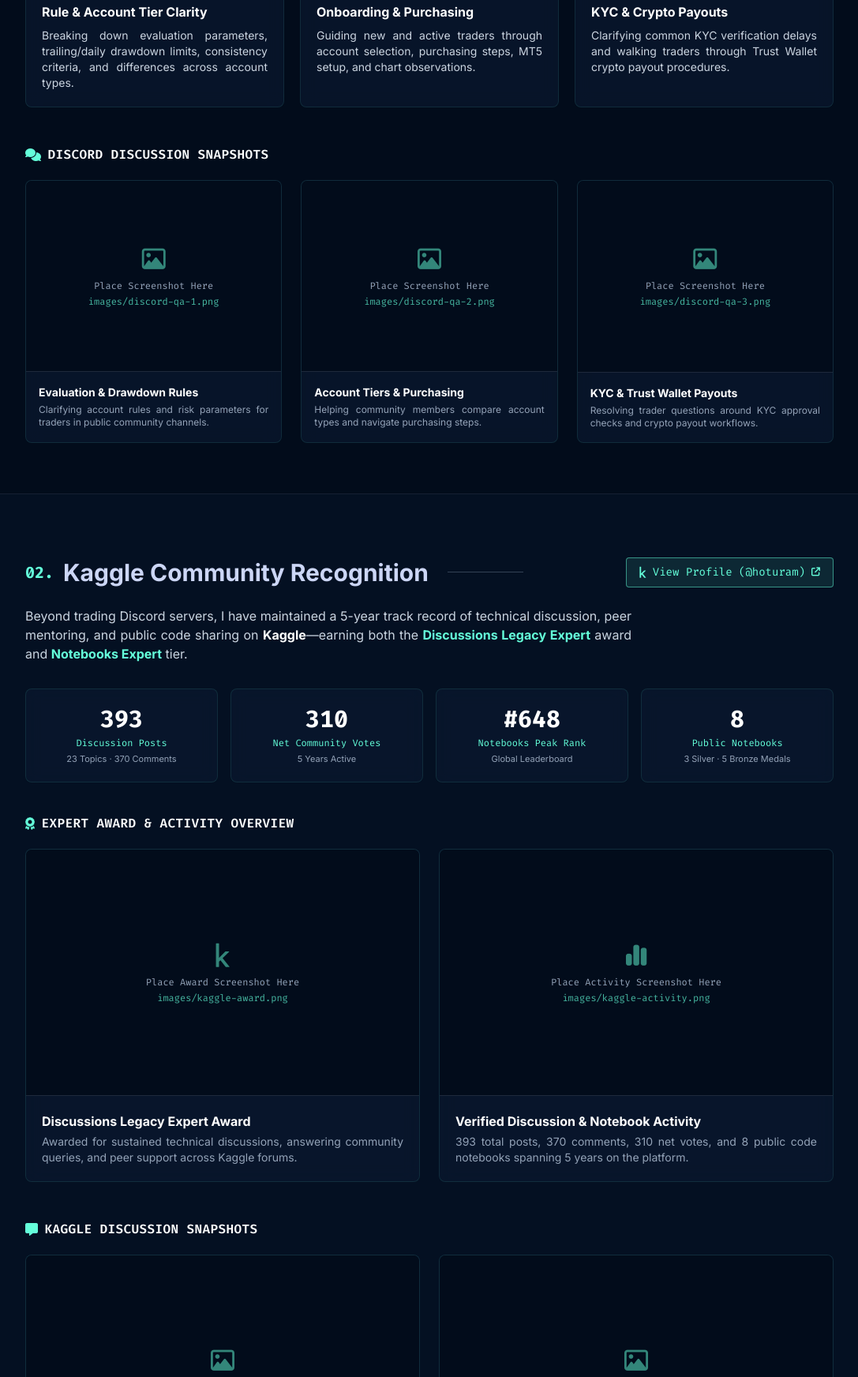
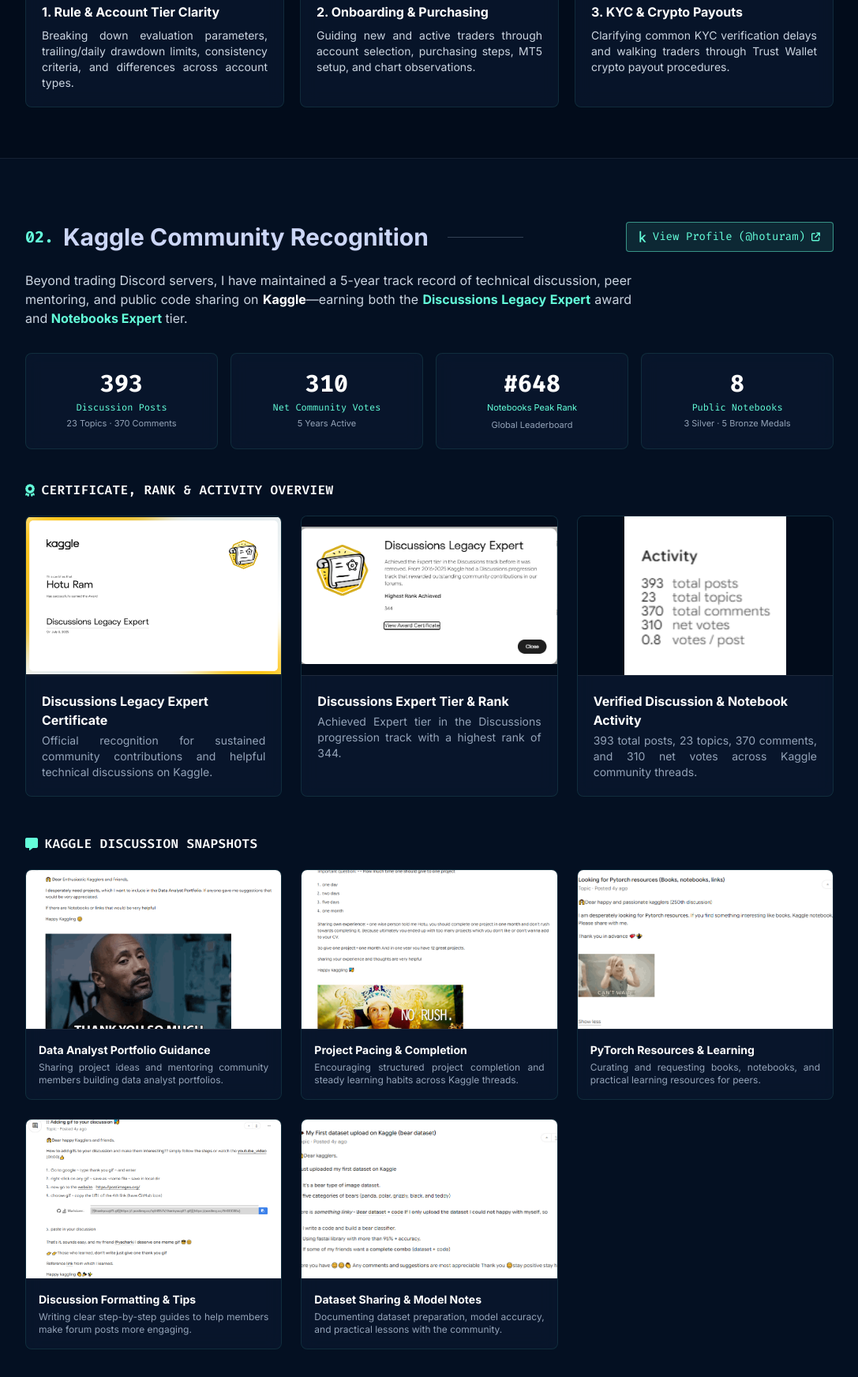
Before and after one commit to HotuRam/portfolio, a plain HTML site: page discord-wizard.html in a window 1280 px wide. Shown: the part 763-2507 px from the top of the page at 79% size, without its empty margins (96-1183 px from the left). Drawn offline with nearby package versions, Linux system fonts and the light colour scheme.

Commit message:
Update discord-wizard.html
images

```diff
--- a/discord-wizard.html
+++ b/discord-wizard.html
@@ -114,77 +114,22 @@
                 Active peer educator and contributor in the <strong class="text-white">Shark Funded Discord (~1 Year)</strong>. Grounded in personal trading across all Shark Funded account tiers and a verified Trust Wallet crypto payout, I regularly assist fellow traders in resolving real-time doubts clearly and patiently.
             </p>
 
-            <!-- What I Help Traders With (3 Highlight Cards) -->
-            <div class="grid md:grid-cols-3 gap-5 mb-12">
+            <!-- What I Help Traders With (3 Core Points) -->
+            <div class="grid md:grid-cols-3 gap-5">
                 <div class="glass-card p-5 rounded-lg">
                     <div class="text-cyan-400 text-2xl mb-3"><i class="fa-solid fa-scale-balanced"></i></div>
-                    <h3 class="text-base font-bold text-white mb-2">Rule &amp; Account Tier Clarity</h3>
+                    <h3 class="text-base font-bold text-white mb-2">1. Rule &amp; Account Tier Clarity</h3>
                     <p class="text-xs sm:text-sm text-slate-300 text-justify">Breaking down evaluation parameters, trailing/daily drawdown limits, consistency criteria, and differences across account types.</p>
                 </div>
                 <div class="glass-card p-5 rounded-lg">
                     <div class="text-cyan-400 text-2xl mb-3"><i class="fa-solid fa-compass"></i></div>
-                    <h3 class="text-base font-bold text-white mb-2">Onboarding &amp; Purchasing</h3>
+                    <h3 class="text-base font-bold text-white mb-2">2. Onboarding &amp; Purchasing</h3>
                     <p class="text-xs sm:text-sm text-slate-300 text-justify">Guiding new and active traders through account selection, purchasing steps, MT5 setup, and chart observations.</p>
                 </div>
                 <div class="glass-card p-5 rounded-lg">
                     <div class="text-cyan-400 text-2xl mb-3"><i class="fa-solid fa-shield-halved"></i></div>
-                    <h3 class="text-base font-bold text-white mb-2">KYC &amp; Crypto Payouts</h3>
+                    <h3 class="text-base font-bold text-white mb-2">3. KYC &amp; Crypto Payouts</h3>
                     <p class="text-xs sm:text-sm text-slate-300 text-justify">Clarifying common KYC verification delays and walking traders through Trust Wallet crypto payout procedures.</p>
-                </div>
-            </div>
-
-            <!-- Discord Chat Screenshots (3 Slots) -->
-            <h3 class="text-white font-mono text-sm sm:text-base font-semibold tracking-wide mb-5 flex items-center gap-2">
-                <i class="fa-solid fa-comments text-cyan-400"></i>
-                <span>DISCORD DISCUSSION SNAPSHOTS</span>
-            </h3>
-            <div class="grid md:grid-cols-3 gap-6">
-                <!-- Screenshot Slot 1 -->
-                <div class="glass-card rounded-lg overflow-hidden flex flex-col">
-                    <div class="relative bg-navy-900 aspect-[4/3] flex items-center justify-center border-b border-slate-800 overflow-hidden">
-                        <img src="images/discord-qa-1.png" alt="Discord Evaluation & Drawdown Rules Screenshot" class="w-full h-full object-cover" onerror="this.style.display='none'; this.nextElementSibling.style.display='flex';">
-                        <div class="hidden flex-col items-center justify-center text-center p-6 text-slate-500 font-mono text-xs w-full h-full">
-                            <i class="fa-regular fa-image text-3xl text-cyan-400/50 mb-2"></i>
-                            <span class="text-slate-400">Place Screenshot Here</span>
-                            <span class="text-cyan-400/70 mt-1">images/discord-qa-1.png</span>
-                        </div>
-                    </div>
-                    <div class="p-4">
-                        <h4 class="text-sm font-bold text-white mb-1">Evaluation &amp; Drawdown Rules</h4>
-                        <p class="text-xs text-slate-400 text-justify">Clarifying account rules and risk parameters for traders in public community channels.</p>
-                    </div>
-                </div>
-
-                <!-- Screenshot Slot 2 -->
-                <div class="glass-card rounded-lg overflow-hidden flex flex-col">
-                    <div class="relative bg-navy-900 aspect-[4/3] flex items-center justify-center border-b border-slate-800 overflow-hidden">
-                        <img src="images/discord-qa-2.png" alt="Discord Onboarding & Account Types Screenshot" class="w-full h-full object-cover" onerror="this.style.display='none'; this.nextElementSibling.style.display='flex';">
-                        <div class="hidden flex-col items-center justify-center text-center p-6 text-slate-500 font-mono text-xs w-full h-full">
-                            <i class="fa-regular fa-image text-3xl text-cyan-400/50 mb-2"></i>
-                            <span class="text-slate-400">Place Screenshot Here</span>
-                            <span class="text-cyan-400/70 mt-1">images/discord-qa-2.png</span>
-                        </div>
-                    </div>
-                    <div class="p-4">
-                        <h4 class="text-sm font-bold text-white mb-1">Account Tiers &amp; Purchasing</h4>
-                        <p class="text-xs text-slate-400 text-justify">Helping community members compare account types and navigate purchasing steps.</p>
-                    </div>
-                </div>
-
-                <!-- Screenshot Slot 3 -->
-                <div class="glass-card rounded-lg overflow-hidden flex flex-col">
-                    <div class="relative bg-navy-900 aspect-[4/3] flex items-center justify-center border-b border-slate-800 overflow-hidden">
-                        <img src="images/discord-qa-3.png" alt="Discord KYC & Trust Wallet Payouts Screenshot" class="w-full h-full object-cover" onerror="this.style.display='none'; this.nextElementSibling.style.display='flex';">
-                        <div class="hidden flex-col items-center justify-center text-center p-6 text-slate-500 font-mono text-xs w-full h-full">
-                            <i class="fa-regular fa-image text-3xl text-cyan-400/50 mb-2"></i>
-                            <span class="text-slate-400">Place Screenshot Here</span>
-                            <span class="text-cyan-400/70 mt-1">images/discord-qa-3.png</span>
-                        </div>
-                    </div>
-                    <div class="p-4">
-                        <h4 class="text-sm font-bold text-white mb-1">KYC &amp; Trust Wallet Payouts</h4>
-                        <p class="text-xs text-slate-400 text-justify">Resolving trader questions around KYC approval checks and crypto payout workflows.</p>
-                    </div>
                 </div>
             </div>
         </div>
@@ -224,7 +169,7 @@
                 </div>
                 <div class="glass-card p-5 rounded-lg text-center">
                     <div class="text-2xl sm:text-3xl font-extrabold text-white font-mono">#648</div>
-                    <div class="text-xs font-mono text-cyan-400 mt-1">Notebooks Peak Rank</div>
+                    <div class="text-[11px] text-cyan-400 mt-1">Notebooks Peak Rank</div>
                     <div class="text-[11px] text-slate-400 mt-1">Global Leaderboard</div>
                 </div>
                 <div class="glass-card p-5 rounded-lg text-center">
@@ -234,112 +179,144 @@
                 </div>
             </div>
 
-            <!-- Award & Profile Activity (2 Slots) -->
+            <!-- Certificate, Rank & Activity Overview (3 Slots) -->
             <h3 class="text-white font-mono text-sm sm:text-base font-semibold tracking-wide mb-5 flex items-center gap-2">
                 <i class="fa-solid fa-award text-cyan-400"></i>
-                <span>EXPERT AWARD &amp; ACTIVITY OVERVIEW</span>
+                <span>CERTIFICATE, RANK &amp; ACTIVITY OVERVIEW</span>
             </h3>
-            <div class="grid md:grid-cols-2 gap-6 mb-12">
-                <!-- Kaggle Award Screenshot -->
+            <div class="grid md:grid-cols-3 gap-6 mb-12">
+                <!-- Discussions Legacy Expert Certificate -->
                 <div class="glass-card rounded-lg overflow-hidden flex flex-col">
                     <div class="relative bg-navy-900 aspect-[16/10] flex items-center justify-center border-b border-slate-800 overflow-hidden">
-                        <img src="images/kaggle-award.png" alt="Kaggle Discussions Legacy Expert Award" class="w-full h-full object-contain" onerror="this.style.display='none'; this.nextElementSibling.style.display='flex';">
+                        <img src="images/discord/Discussions-Legacy-Expert.png" alt="Kaggle Discussions Legacy Expert Certificate" class="w-full h-full object-contain" onerror="this.style.display='none'; this.nextElementSibling.style.display='flex';">
                         <div class="hidden flex-col items-center justify-center text-center p-6 text-slate-500 font-mono text-xs w-full h-full">
-                            <i class="fa-brands fa-kaggle text-3xl text-cyan-400/50 mb-2"></i>
-                            <span class="text-slate-400">Place Award Screenshot Here</span>
-                            <span class="text-cyan-400/70 mt-1">images/kaggle-award.png</span>
+                            <i class="fa-solid fa-certificate text-3xl text-cyan-400/50 mb-2"></i>
+                            <span class="text-slate-400">Certificate Image</span>
+                            <span class="text-cyan-400/70 mt-1">images/discord/Discussions-Legacy-Expert.png</span>
                         </div>
                     </div>
                     <div class="p-5">
-                        <h4 class="text-base font-bold text-white mb-1">Discussions Legacy Expert Award</h4>
-                        <p class="text-xs sm:text-sm text-slate-400 text-justify">Awarded for sustained technical discussions, answering community queries, and peer support across Kaggle forums.</p>
+                        <h4 class="text-base font-bold text-white mb-1">Discussions Legacy Expert Certificate</h4>
+                        <p class="text-xs sm:text-sm text-slate-400 text-justify">Official recognition for sustained community contributions and helpful technical discussions on Kaggle.</p>
+                    </div>
+                </div>
+
+                <!-- Kaggle Discussion Rank Screenshot -->
+                <div class="glass-card rounded-lg overflow-hidden flex flex-col">
+                    <div class="relative bg-navy-900 aspect-[16/10] flex items-center justify-center border-b border-slate-800 overflow-hidden">
+                        <img src="images/discord/kaggle discussion rank.PNG" alt="Kaggle Discussions Legacy Expert Rank" class="w-full h-full object-contain" onerror="this.style.display='none'; this.nextElementSibling.style.display='flex';">
+                        <div class="hidden flex-col items-center justify-center text-center p-6 text-slate-500 font-mono text-xs w-full h-full">
+                            <i class="fa-solid fa-award text-3xl text-cyan-400/50 mb-2"></i>
+                            <span class="text-slate-400">Rank Badge Image</span>
+                            <span class="text-cyan-400/70 mt-1">images/discord/kaggle discussion rank.PNG</span>
+                        </div>
+                    </div>
+                    <div class="p-5">
+                        <h4 class="text-base font-bold text-white mb-1">Discussions Expert Tier &amp; Rank</h4>
+                        <p class="text-xs sm:text-sm text-slate-400 text-justify">Achieved Expert tier in the Discussions progression track with a highest rank of 344.</p>
                     </div>
                 </div>
 
                 <!-- Kaggle Activity Stats Screenshot -->
                 <div class="glass-card rounded-lg overflow-hidden flex flex-col">
                     <div class="relative bg-navy-900 aspect-[16/10] flex items-center justify-center border-b border-slate-800 overflow-hidden">
-                        <img src="images/kaggle-activity.png" alt="Kaggle Profile Activity Statistics" class="w-full h-full object-contain" onerror="this.style.display='none'; this.nextElementSibling.style.display='flex';">
+                        <img src="images/discord/kaggle-activity.png" alt="Kaggle Profile Activity Statistics" class="w-full h-full object-contain" onerror="this.style.display='none'; this.nextElementSibling.style.display='flex';">
                         <div class="hidden flex-col items-center justify-center text-center p-6 text-slate-500 font-mono text-xs w-full h-full">
                             <i class="fa-solid fa-chart-simple text-3xl text-cyan-400/50 mb-2"></i>
-                            <span class="text-slate-400">Place Activity Screenshot Here</span>
-                            <span class="text-cyan-400/70 mt-1">images/kaggle-activity.png</span>
+                            <span class="text-slate-400">Activity Stats Image</span>
+                            <span class="text-cyan-400/70 mt-1">images/discord/kaggle-activity.png</span>
                         </div>
                     </div>
                     <div class="p-5">
                         <h4 class="text-base font-bold text-white mb-1">Verified Discussion &amp; Notebook Activity</h4>
-                        <p class="text-xs sm:text-sm text-slate-400 text-justify">393 total posts, 370 comments, 310 net votes, and 8 public code notebooks spanning 5 years on the platform.</p>
+                        <p class="text-xs sm:text-sm text-slate-400 text-justify">393 total posts, 23 topics, 370 comments, and 310 net votes across Kaggle community threads.</p>
                     </div>
                 </div>
             </div>
 
-            <!-- Kaggle Discussion Snapshots (4 Slots) -->
+            <!-- Kaggle Discussion Snapshots (5 Slots) -->
             <h3 class="text-white font-mono text-sm sm:text-base font-semibold tracking-wide mb-5 flex items-center gap-2">
                 <i class="fa-solid fa-message text-cyan-400"></i>
                 <span>KAGGLE DISCUSSION SNAPSHOTS</span>
             </h3>
-            <div class="grid md:grid-cols-2 gap-6">
+            <div class="grid md:grid-cols-2 lg:grid-cols-3 gap-6">
                 <!-- Kaggle Discussion 1 -->
                 <div class="glass-card rounded-lg overflow-hidden flex flex-col">
                     <div class="relative bg-navy-900 aspect-[16/10] flex items-center justify-center border-b border-slate-800 overflow-hidden">
-                        <img src="images/kaggle-discussion-1.png" alt="Kaggle Discussion Snapshot 1" class="w-full h-full object-cover" onerror="this.style.display='none'; this.nextElementSibling.style.display='flex';">
+                        <img src="images/discord/kaggle1.png" alt="Data Analyst Portfolio Project Suggestions Discussion" class="w-full h-full object-cover" onerror="this.style.display='none'; this.nextElementSibling.style.display='flex';">
                         <div class="hidden flex-col items-center justify-center text-center p-6 text-slate-500 font-mono text-xs w-full h-full">
                             <i class="fa-regular fa-image text-3xl text-cyan-400/50 mb-2"></i>
-                            <span class="text-slate-400">Place Discussion Screenshot 1</span>
-                            <span class="text-cyan-400/70 mt-1">images/kaggle-discussion-1.png</span>
+                            <span class="text-slate-400">Discussion Snapshot 1</span>
+                            <span class="text-cyan-400/70 mt-1">images/discord/kaggle1.png</span>
                         </div>
                     </div>
                     <div class="p-4">
-                        <h4 class="text-sm font-bold text-white mb-1">Technical Q&amp;A &amp; Debugging</h4>
-                        <p class="text-xs text-slate-400 text-justify">Helping fellow Kaggle members troubleshoot code, datasets, and workflow questions.</p>
+                        <h4 class="text-sm font-bold text-white mb-1">Data Analyst Portfolio Guidance</h4>
+                        <p class="text-xs text-slate-400 text-justify">Sharing project ideas and mentoring community members building data analyst portfolios.</p>
                     </div>
                 </div>
 
                 <!-- Kaggle Discussion 2 -->
                 <div class="glass-card rounded-lg overflow-hidden flex flex-col">
                     <div class="relative bg-navy-900 aspect-[16/10] flex items-center justify-center border-b border-slate-800 overflow-hidden">
-                        <img src="images/kaggle-discussion-2.png" alt="Kaggle Discussion Snapshot 2" class="w-full h-full object-cover" onerror="this.style.display='none'; this.nextElementSibling.style.display='flex';">
+                        <img src="images/discord/kaggle2.PNG" alt="Project Pacing & Completion Discussion" class="w-full h-full object-cover" onerror="this.style.display='none'; this.nextElementSibling.style.display='flex';">
                         <div class="hidden flex-col items-center justify-center text-center p-6 text-slate-500 font-mono text-xs w-full h-full">
                             <i class="fa-regular fa-image text-3xl text-cyan-400/50 mb-2"></i>
-                            <span class="text-slate-400">Place Discussion Screenshot 2</span>
-                            <span class="text-cyan-400/70 mt-1">images/kaggle-discussion-2.png</span>
+                            <span class="text-slate-400">Discussion Snapshot 2</span>
+                            <span class="text-cyan-400/70 mt-1">images/discord/kaggle2.PNG</span>
                         </div>
                     </div>
                     <div class="p-4">
-                        <h4 class="text-sm font-bold text-white mb-1">Community Topic Contributions</h4>
-                        <p class="text-xs text-slate-400 text-justify">Sharing structured explanations and actionable feedback across active discussion threads.</p>
+                        <h4 class="text-sm font-bold text-white mb-1">Project Pacing &amp; Completion</h4>
+                        <p class="text-xs text-slate-400 text-justify">Encouraging structured project completion and steady learning habits across Kaggle threads.</p>
                     </div>
                 </div>
 
                 <!-- Kaggle Discussion 3 -->
                 <div class="glass-card rounded-lg overflow-hidden flex flex-col">
                     <div class="relative bg-navy-900 aspect-[16/10] flex items-center justify-center border-b border-slate-800 overflow-hidden">
-                        <img src="images/kaggle-discussion-3.png" alt="Kaggle Discussion Snapshot 3" class="w-full h-full object-cover" onerror="this.style.display='none'; this.nextElementSibling.style.display='flex';">
+                        <img src="images/discord/kaggle3.PNG" alt="PyTorch Resources & Study Threads" class="w-full h-full object-cover" onerror="this.style.display='none'; this.nextElementSibling.style.display='flex';">
                         <div class="hidden flex-col items-center justify-center text-center p-6 text-slate-500 font-mono text-xs w-full h-full">
                             <i class="fa-regular fa-image text-3xl text-cyan-400/50 mb-2"></i>
-                            <span class="text-slate-400">Place Discussion Screenshot 3</span>
-                            <span class="text-cyan-400/70 mt-1">images/kaggle-discussion-3.png</span>
+                            <span class="text-slate-400">Discussion Snapshot 3</span>
+                            <span class="text-cyan-400/70 mt-1">images/discord/kaggle3.PNG</span>
                         </div>
                     </div>
                     <div class="p-4">
-                        <h4 class="text-sm font-bold text-white mb-1">Notebook Peer Reviews</h4>
-                        <p class="text-xs text-slate-400 text-justify">Reviewing public notebooks and collaborating with practitioners on analytical approaches.</p>
+                        <h4 class="text-sm font-bold text-white mb-1">PyTorch Resources &amp; Learning</h4>
+                        <p class="text-xs text-slate-400 text-justify">Curating and requesting books, notebooks, and practical learning resources for peers.</p>
                     </div>
                 </div>
 
                 <!-- Kaggle Discussion 4 -->
                 <div class="glass-card rounded-lg overflow-hidden flex flex-col">
                     <div class="relative bg-navy-900 aspect-[16/10] flex items-center justify-center border-b border-slate-800 overflow-hidden">
-                        <img src="images/kaggle-discussion-4.png" alt="Kaggle Discussion Snapshot 4" class="w-full h-full object-cover" onerror="this.style.display='none'; this.nextElementSibling.style.display='flex';">
+                        <img src="images/discord/kaggle4.png" alt="Adding GIFs & Formatting Tips in Kaggle Discussions" class="w-full h-full object-cover" onerror="this.style.display='none'; this.nextElementSibling.style.display='flex';">
                         <div class="hidden flex-col items-center justify-center text-center p-6 text-slate-500 font-mono text-xs w-full h-full">
                             <i class="fa-regular fa-image text-3xl text-cyan-400/50 mb-2"></i>
-                            <span class="text-slate-400">Place Discussion Screenshot 4</span>
-                            <span class="text-cyan-400/70 mt-1">images/kaggle-discussion-4.png</span>
+                            <span class="text-slate-400">Discussion Snapshot 4</span>
+                            <span class="text-cyan-400/70 mt-1">images/discord/kaggle4.png</span>
                         </div>
                     </div>
                     <div class="p-4">
-                        <h4 class="text-sm font-bold text-white mb-1">Sustained Community Engagement</h4>
-                        <p class="text-xs text-slate-400 text-justify">Consistent, helpful participation recognized with upvotes and expert status.</p>
+                        <h4 class="text-sm font-bold text-white mb-1">Discussion Formatting &amp; Tips</h4>
+                        <p class="text-xs text-slate-400 text-justify">Writing clear step-by-step guides to help members make forum posts more engaging.</p>
+                    </div>
+                </div>
+
+                <!-- Kaggle Discussion 6 -->
+                <div class="glass-card rounded-lg overflow-hidden flex flex-col">
+                    <div class="relative bg-navy-900 aspect-[16/10] flex items-center justify-center border-b border-slate-800 overflow-hidden">
+                        <img src="images/discord/kaggle6.png" alt="First Dataset & Bear Classifier Discussion" class="w-full h-full object-cover" onerror="this.style.display='none'; this.nextElementSibling.style.display='flex';">
+                        <div class="hidden flex-col items-center justify-center text-center p-6 text-slate-500 font-mono text-xs w-full h-full">
+                            <i class="fa-regular fa-image text-3xl text-cyan-400/50 mb-2"></i>
+                            <span class="text-slate-400">Discussion Snapshot 5</span>
+                            <span class="text-cyan-400/70 mt-1">images/discord/kaggle6.png</span>
+                        </div>
+                    </div>
+                    <div class="p-4">
+                        <h4 class="text-sm font-bold text-white mb-1">Dataset Sharing &amp; Model Notes</h4>
+                        <p class="text-xs text-slate-400 text-justify">Documenting dataset preparation, model accuracy, and practical lessons with the community.</p>
                     </div>
                 </div>
             </div>
@@ -362,13 +339,12 @@
                 <a href="https://x.com/HotuGoyal" target="_blank" rel="noopener noreferrer" title="X (Twitter)" aria-label="X" class="text-slate-400 hover:text-cyan-400 text-2xl transition-colors">
                     <i class="fa-brands fa-x-twitter"></i>
                 </a>
-                <a href="mailto:theiitianict@gmail.com" title="Email" aria-label="Email" class="text-slate-400 hover:text-cyan-400 text-2xl transition-colors">
+                <a href="mailto:hotu_1912ph06@iitp.ac.in" title="Email" aria-label="Email" class="text-slate-400 hover:text-cyan-400 text-2xl transition-colors">
                     <i class="fa-solid fa-envelope"></i>
                 </a>
             </div>
             <p class="font-mono text-xs sm:text-sm text-slate-500">
-                Independent Prop Trader &amp; MT5/MQL5 Developer<br>
-                &copy; 2026 Hotu Ram &middot; IIT Patna Alumnus
+                Hotu Ram &middot; M.Sc. Physics, IIT Patna Alumnus
             </p>
         </div>
     </footer>
```
